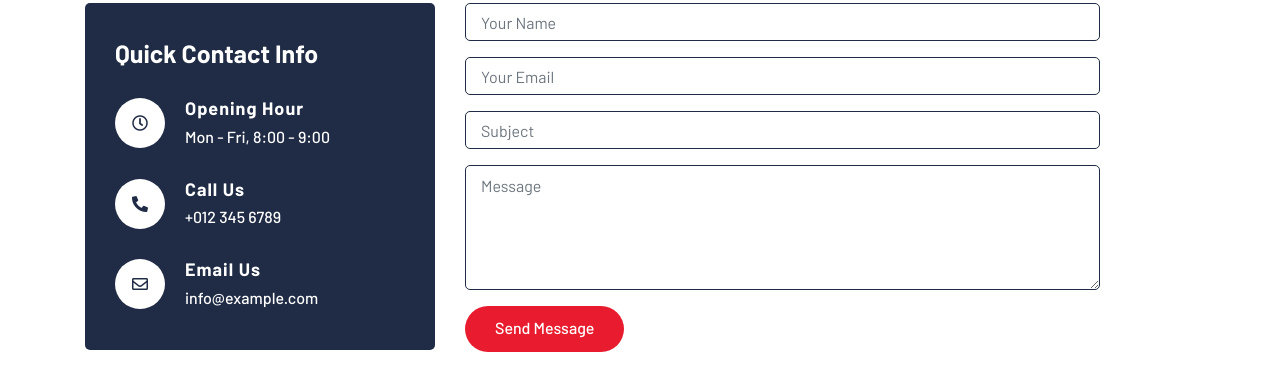
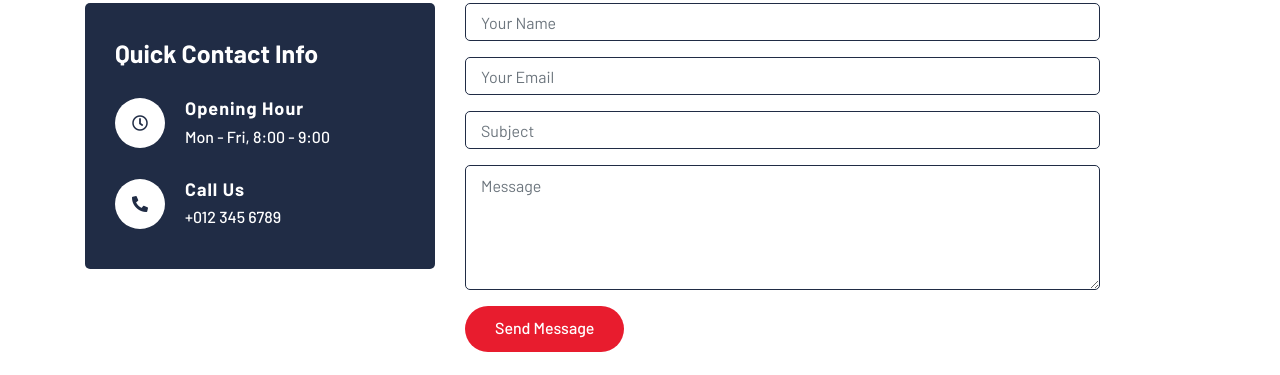
Before and after one commit to idleite/car-wash, a plain HTML site: page contact.html in a window 1280 px wide. Shown: the part 705-1080 px from the top of the page. Drawn offline with nearby package versions, Linux system fonts and the light colour scheme.

Commit message:
Removed Email Contact

```diff
--- a/contact.html
+++ b/contact.html
@@ -141,15 +141,6 @@
                                     <p>+012 345 6789</p>
                                 </div>
                             </div>
-                            <div class="contact-info-item">
-                                <div class="contact-info-icon">
-                                    <i class="far fa-envelope"></i>
-                                </div>
-                                <div class="contact-info-text">
-                                    <h3>Email Us</h3>
-                                    <p>info@example.com</p>
-                                </div>
-                            </div>
                         </div>
                     </div>
                     <div class="col-md-7">
```
